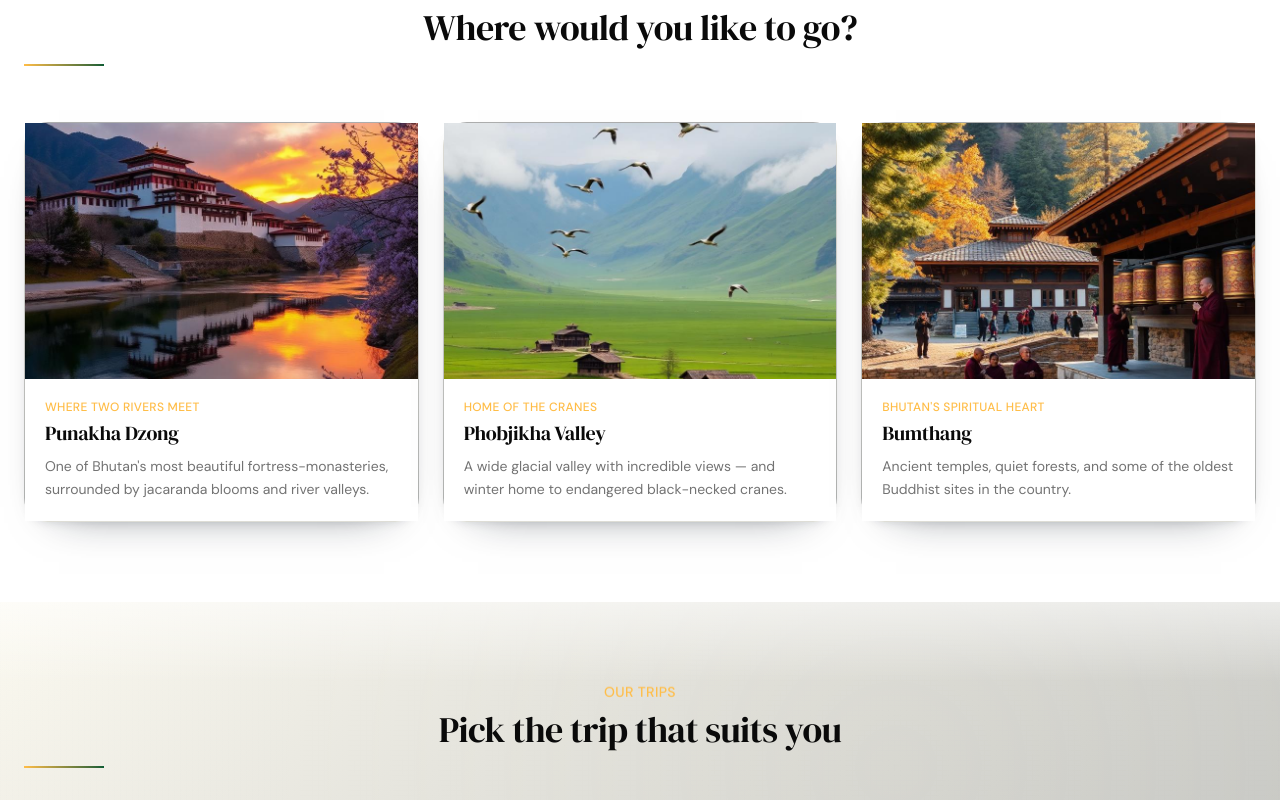
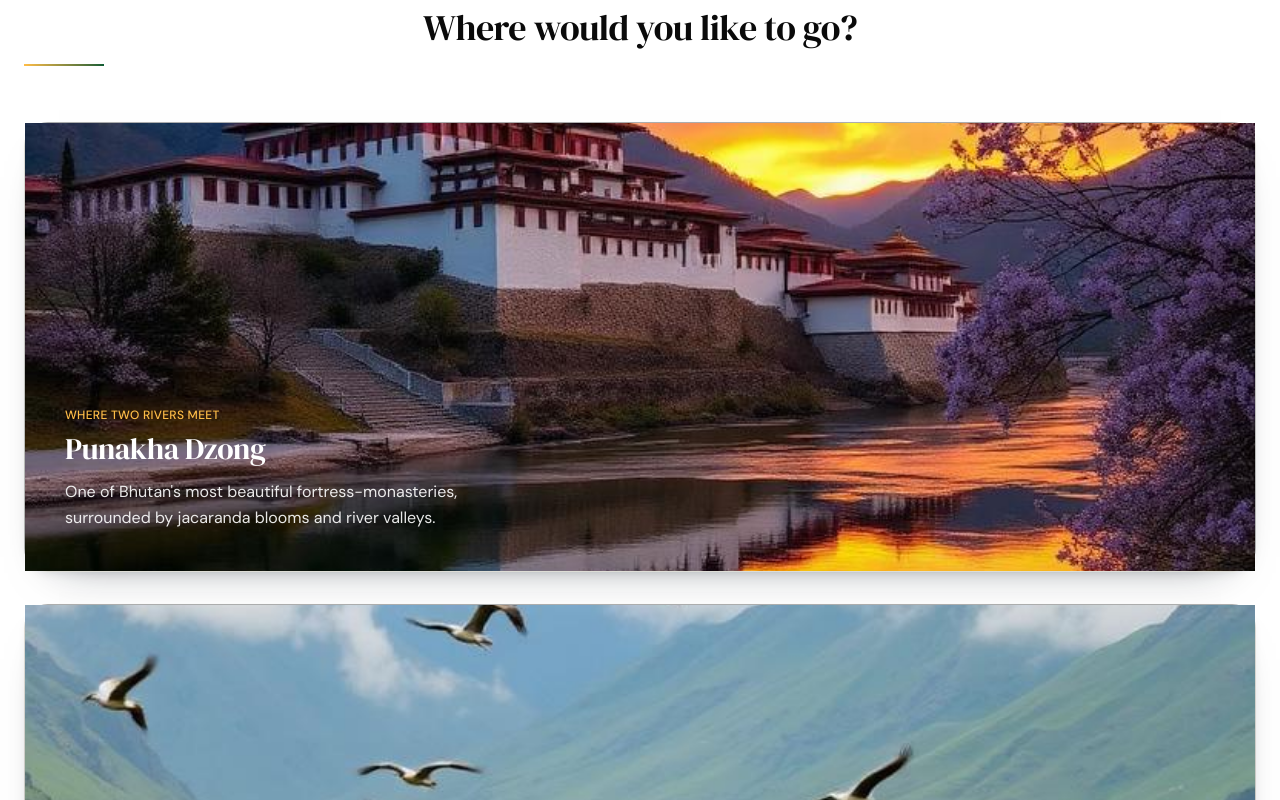
Before and after one commit to Kzoeps/bhutan-stainless-travels, a Next.js app: page / in a window 1280 px wide. Shown: the part 820-1620 px from the top of the page. Built offline with nearby package versions, Linux system fonts and the light colour scheme.

Commit message:
Rebuild destination panels as stacked overlays (stanlee-pfr.1)

```diff
--- a/components/pathfinder/destinations-section.tsx
+++ b/components/pathfinder/destinations-section.tsx
@@ -48,40 +48,47 @@ const DestinationsSection = () => {
           />
         </div>
 
-        <div className="grid gap-6 md:grid-cols-3">
-          {destinations.map((destination) => (
+        <div className="flex flex-col gap-8">
+          {destinations.map((destination, index) => {
+            const alignment =
+              index % 2 === 0 ? "items-start text-left" : "items-end text-right"
+
+            return (
               <div
                 key={destination.title}
                 className="destination-panel bhutan-card group"
               >
-              <div className="destination-panel-shell relative h-64 overflow-hidden">
+                <div className="destination-panel-shell relative min-h-[22rem] overflow-hidden md:min-h-[28rem]">
                   <Image
                     src={destination.image}
                     alt={destination.title}
                     fill
-                  sizes="(min-width: 1024px) 320px, (min-width: 768px) 30vw, 90vw"
+                    sizes="(min-width: 1024px) 900px, (min-width: 768px) 85vw, 95vw"
                     className="destination-panel-image object-cover transition-transform duration-500 group-focus-within:scale-105 group-hover:scale-105"
                   />
                   <div
                     className="destination-panel-overlay pointer-events-none absolute inset-0 opacity-0 transition-opacity duration-500 group-focus-within:opacity-100 group-hover:opacity-100"
                     aria-hidden="true"
                   />
-              </div>
-              <div className="destination-panel-legibility bg-card p-5">
-                <div className="destination-panel-content">
-                  <p className="font-body text-gold mb-1 text-xs font-medium tracking-wide uppercase">
+                  <div
+                    className={`destination-panel-legibility absolute inset-0 flex flex-col justify-end p-6 md:p-10 ${alignment}`}
+                  >
+                    <div className="destination-panel-content max-w-md text-balance">
+                      <p className="font-body text-gold mb-2 text-xs font-medium tracking-wide uppercase">
                         {destination.subtitle}
                       </p>
-                  <h3 className="font-display mb-2 text-xl text-card-foreground">
+                      <h3 className="font-display mb-3 text-2xl text-white md:text-3xl">
                         {destination.title}
                       </h3>
-                  <p className="font-body text-sm leading-relaxed text-muted-foreground">
+                      <p className="font-body text-sm leading-relaxed text-white/90 md:text-base">
                         {destination.description}
                       </p>
                     </div>
                   </div>
                 </div>
-          ))}
+              </div>
+            )
+          })}
         </div>
       </div>
     </section>
```
Lines whose indentation alone changed are shown as unchanged.
